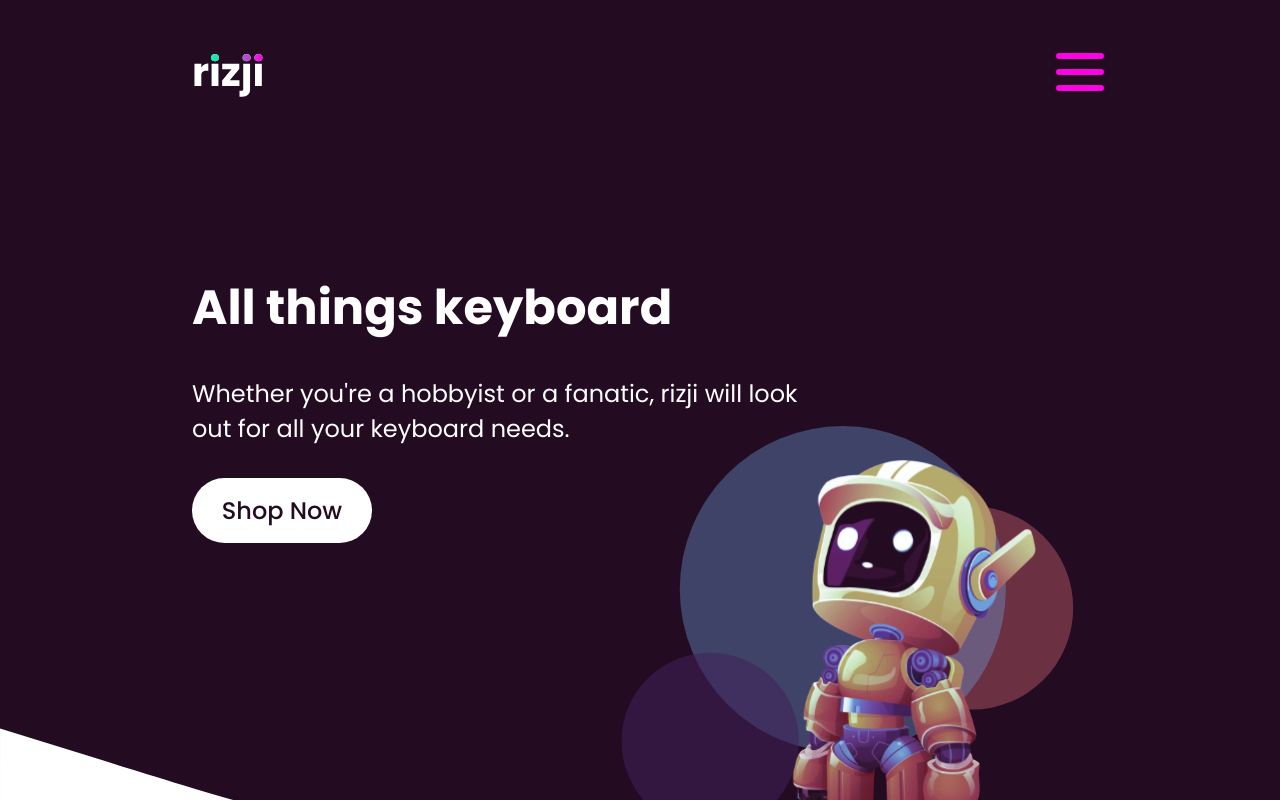
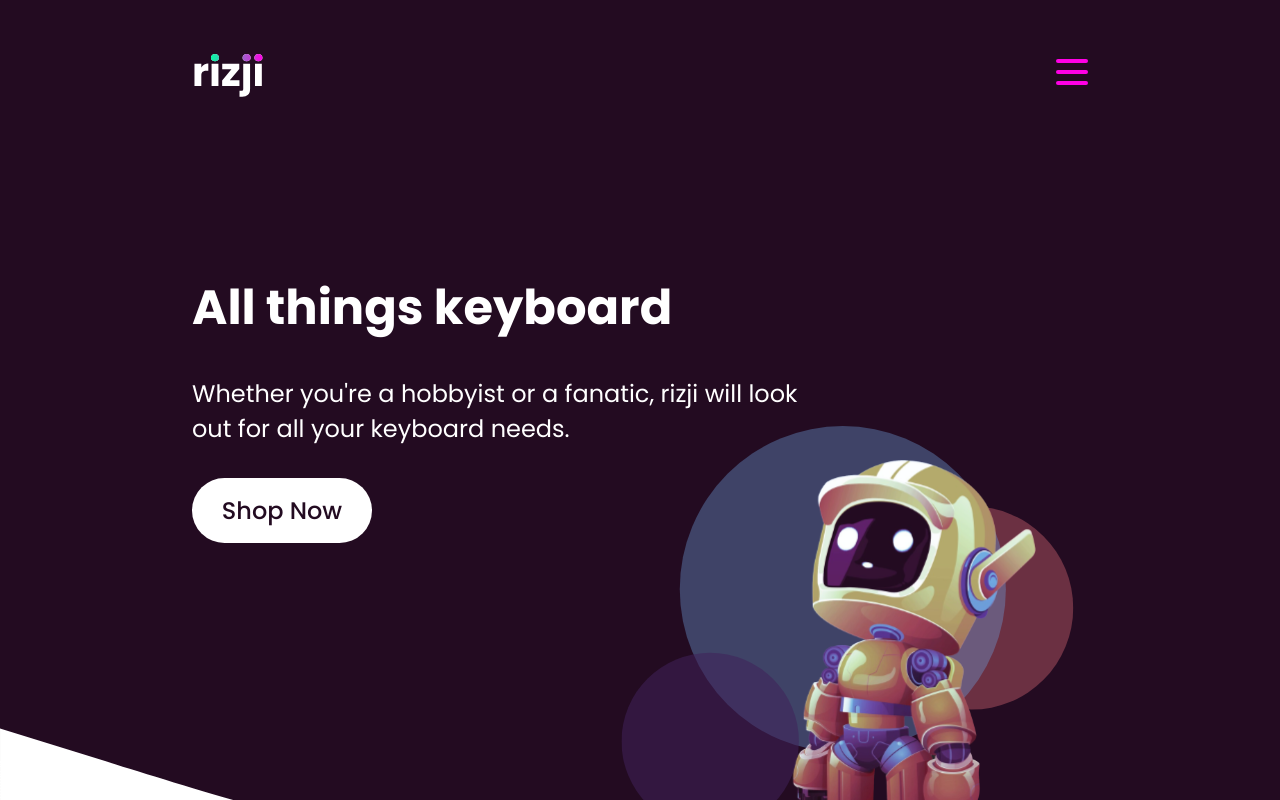
Before and after one commit to riz-l/rizji-keyboards, a React (Create React App) app: page / in a window 1280 px wide. Shown: the top 800 px of the page. Built offline with nearby package versions, Linux system fonts and the light colour scheme.

Commit message:
Changed SideNav toggle

```diff
--- a/src/components/UI/Header/Header.styles.scss
+++ b/src/components/UI/Header/Header.styles.scss
@@ -13,7 +13,7 @@
     background: transparent;
     display: flex;
     flex-direction: column;
-    height: 3rem;
+    height: 2rem;
     justify-content: space-around;
     width: 2rem;
     right: 15%;
@@ -49,11 +49,11 @@
     & div {
       background: #ff00e5;
       border-radius: 10px;
-      height: 0.4rem;
+      height: 0.25rem;
       position: relative;
       transform-origin: 1px;
       transition: all 0.3s linear;
-      width: 3rem;
+      width: 2rem;
     }
   }
 }
```
